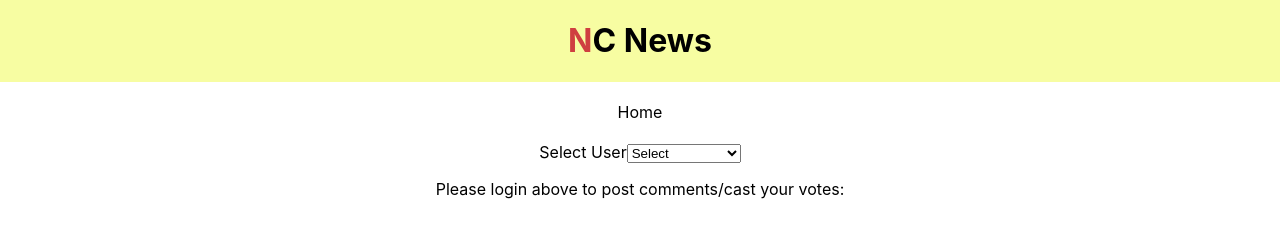
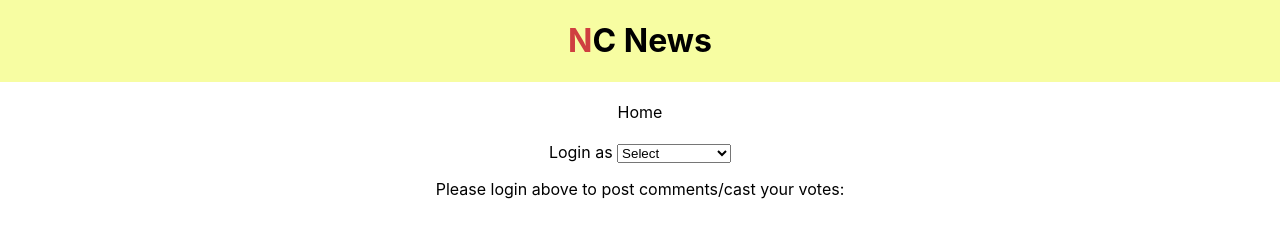
Before and after one commit to ikhlaas-kapadia/nc-news, a React (Create React App) app: page /articles/topic/1 in a window 1280 px wide. Shown: the top 238 px of the page. Built offline with nearby package versions, Linux system fonts and the light colour scheme; no server answers.

Commit message:
changed text before textarea

```diff
--- a/src/App.css
+++ b/src/App.css
@@ -135,6 +135,6 @@ header {
   display: inline;
 }
 .User-Menu::before {
-  content: "Select User";
+  content: "Login as ";
   color: black;
 }
```
